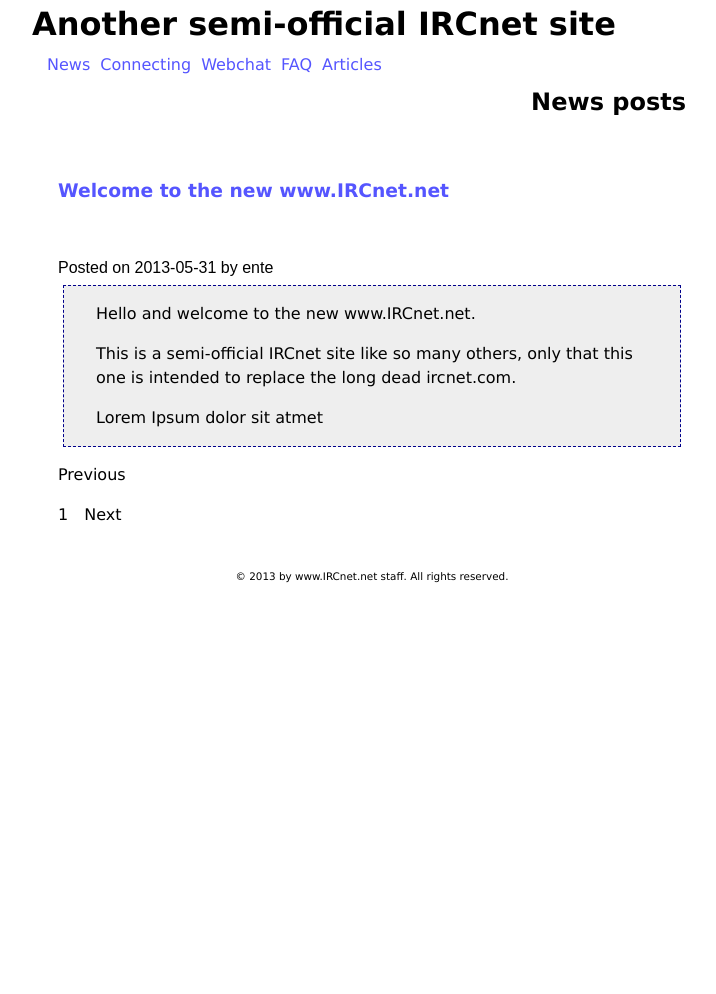
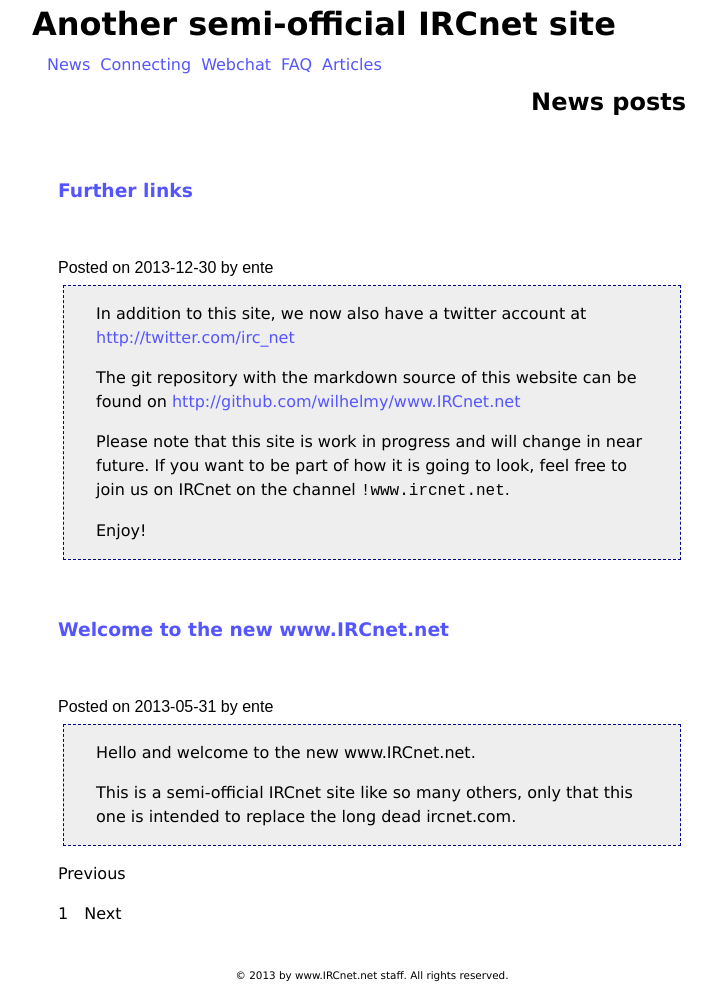
Before and after one commit to ircnet-website/www.IRCnet.net, a Jekyll site: the page built from index.html, in a window 1280 px wide. Shown: the whole page, without its empty margins (268-984 px from the left). Built offline with Jekyll 4.4.1, drawn with Linux system fonts in a browser that asks for light colours; the list of posts is cut into pages by our own code; before the commit the page ends 900 px from its top, so only the background shows below that.

Commit message:
newsposts

```diff
--- a/_posts/2013-05-31-welcome.md
+++ b/_posts/2013-05-31-welcome.md
@@ -7,5 +7,3 @@
 
 This is a semi-official IRCnet site like so many others, only that this one is
 intended to replace the long dead ircnet.com.
-
-Lorem Ipsum dolor sit atmet
--- /dev/null
+++ b/_posts/2013-12-30-links.md
@@ -0,0 +1,16 @@
+---
+layout: news
+title: Further links
+author: ente
+---
+In addition to this site, we now also have a twitter account at
+[http://twitter.com/irc_net](http://twitter.com/irc_net)
+
+The git repository with the markdown source of this website can be found on
+[http://github.com/wilhelmy/www.IRCnet.net](http://github.com/wilhelmy/www.IRCnet.net)
+
+Please note that this site is work in progress and will change in near future.
+If you want to be part of how it is going to look, feel free to join us on
+IRCnet on the channel `!www.ircnet.net`.
+
+Enjoy!
```
